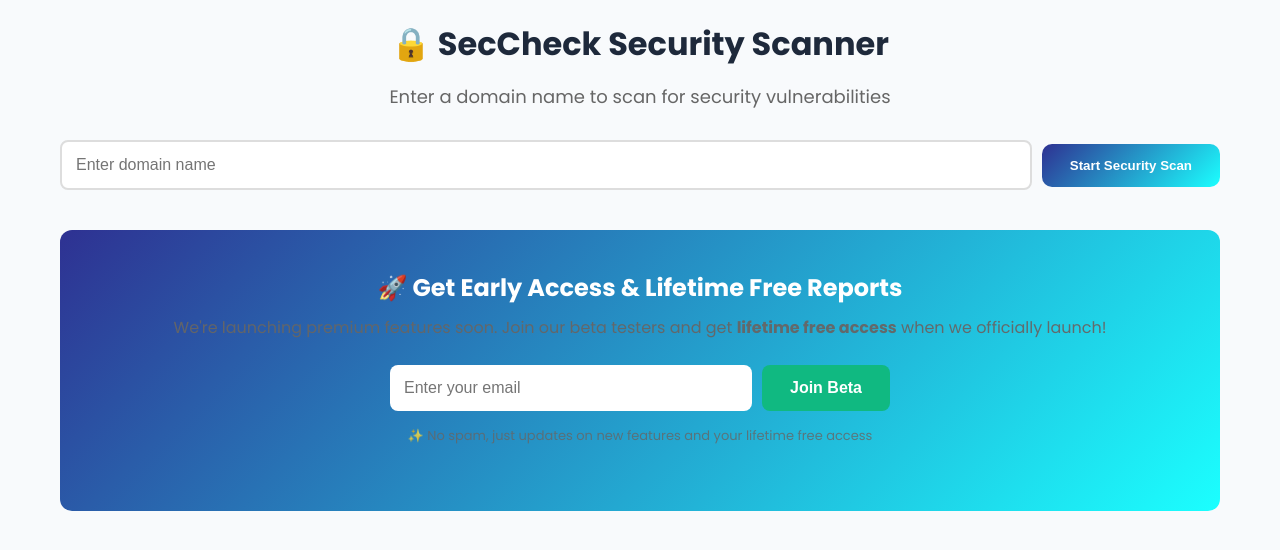
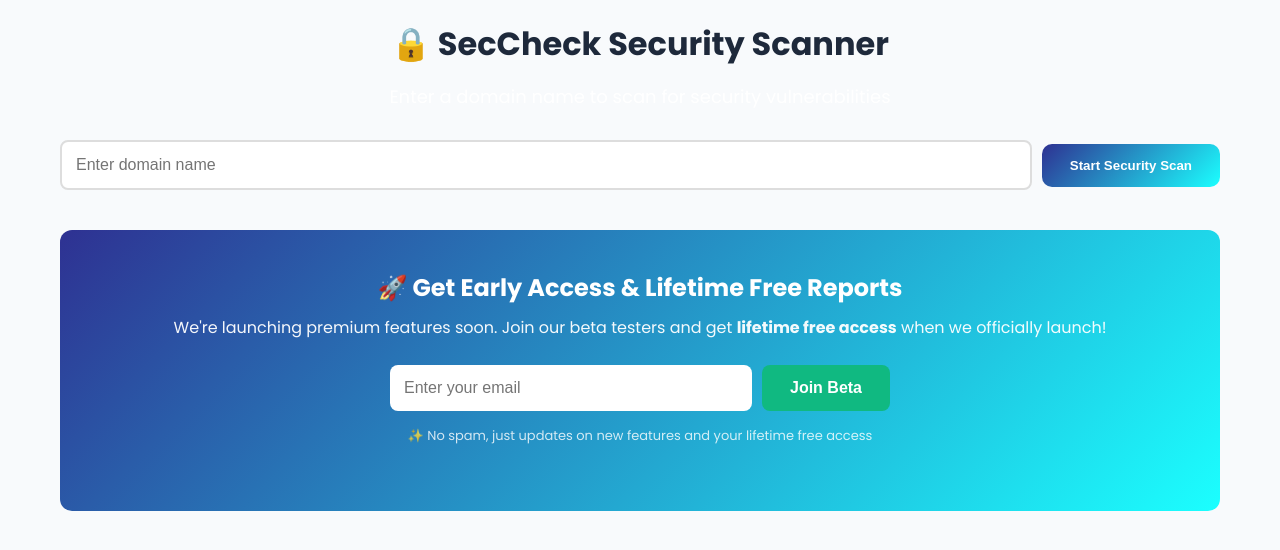
Before and after one commit to Enow-Rawlings/seccheck, a Flask app: page / in a window 1280 px wide. Shown: the top 550 px of the page. Run offline with Flask 3, Linux system fonts and the light colour scheme.

Commit message:
updated font color for paragraphs

```diff
--- a/templates/index.html
+++ b/templates/index.html
@@ -37,7 +37,7 @@
             text-align: center;
             font-size: 18px;
             margin-bottom: 30px;
-            color: #666;
+            color: white;
         }
 
         form {
```
